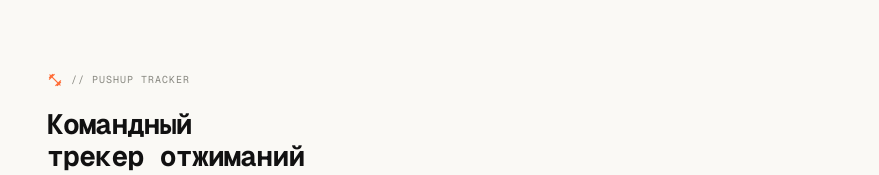
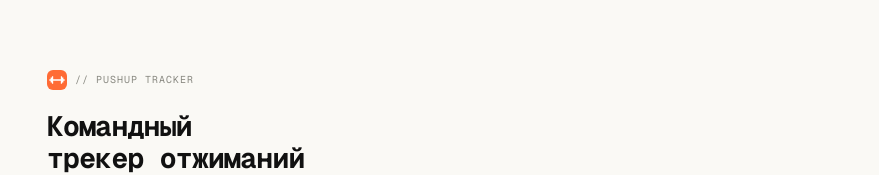
Before and after one commit to buluktaev/PushUpTracker, a Next.js app: page / in a window 1280 px wide. Shown: the part 196-371 px from the top of the page, without its empty margins (401-1280 px from the left). Built offline with nearby package versions, Linux system fonts and the light colour scheme.

Commit message:
feat: add favicon + replace header icon with brand svg

```diff
--- a/app/page.tsx
+++ b/app/page.tsx
@@ -107,7 +107,7 @@ function HomePageContent() {
         {/* Header */}
         <div className="mb-10">
           <div className="flex items-center gap-2 mb-5">
-            <Icon name="fitness_center" size={16} style={{ color: '#ff6b35' }} />
+            <img src="/icon.svg" width={20} height={20} alt="" style={{ borderRadius: 6 }} />
             <span className="text-[10px] tracking-widest uppercase text-[var(--muted)]">
               // pushup tracker
             </span>
```
Also changed, not shown: app/icon.svg (added), public/icon.svg (added).
